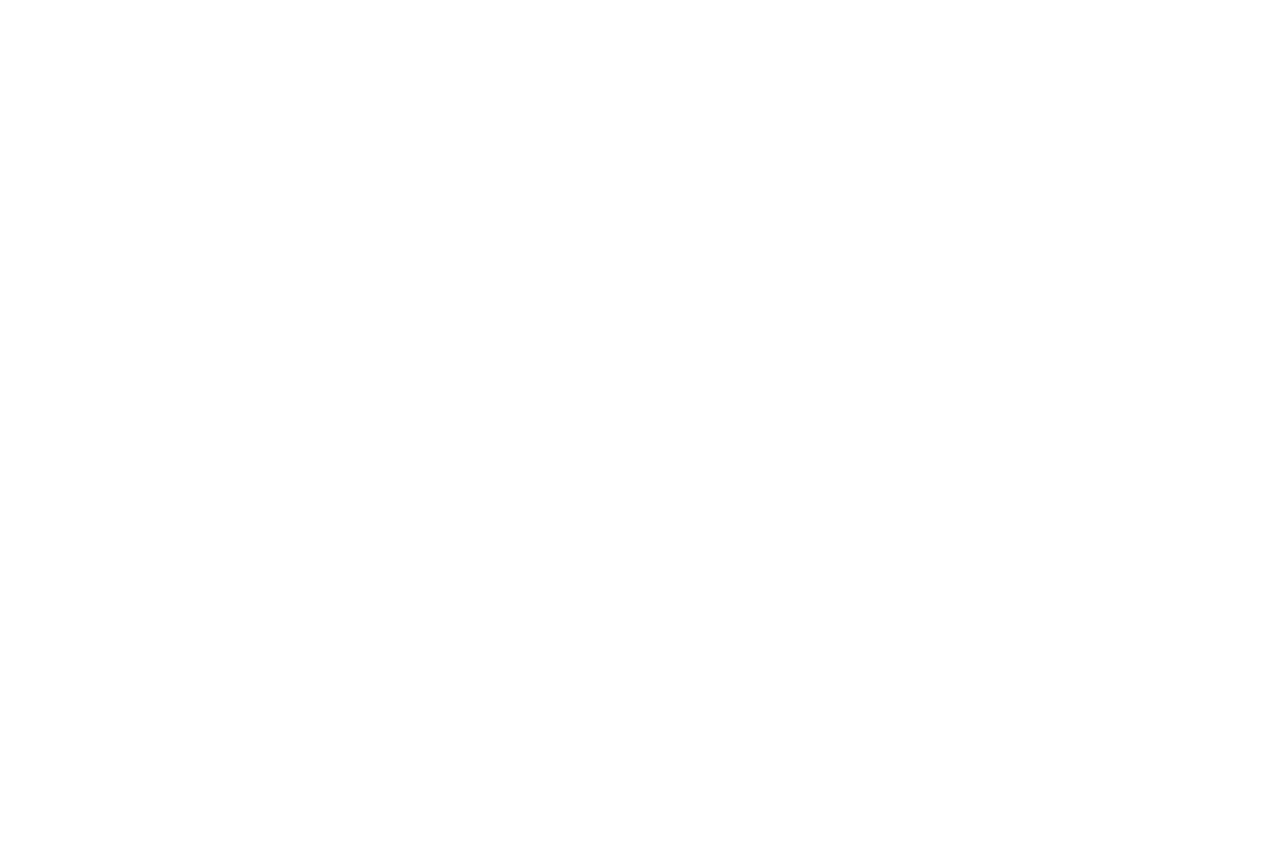
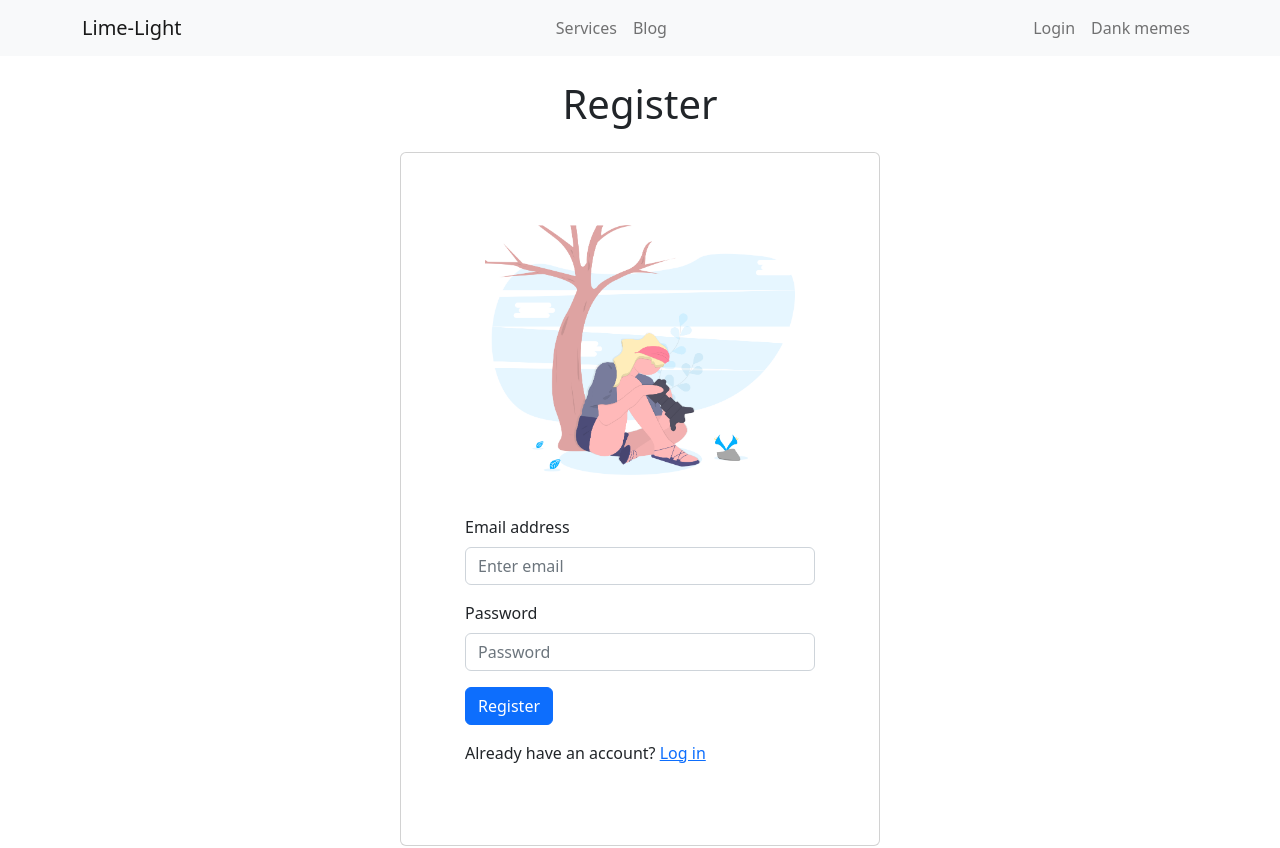
Before and after one commit to SojibRoy/limeLIghtStudio, a React (Create React App) app: page /register in a window 1280 px wide. Shown: the top 848 px of the page. Before the commit the page ends 800 px from the top, so only its background shows below. Built offline with nearby package versions, Linux system fonts and the light colour scheme; no server answers.

Commit message:
Regiter sectio done

```diff
--- a/src/Contexts/AuthProvider/AuthProvider.js
+++ b/src/Contexts/AuthProvider/AuthProvider.js
@@ -1,24 +1,39 @@
-import React, { createContext, useState } from 'react';
-import {getAuth} from 'firebase/auth'
+import React, { createContext, useEffect, useState } from 'react';
+import {createUserWithEmailAndPassword, getAuth, onAuthStateChanged} from 'firebase/auth'
 import app from '../../firebase/firebase.config';
 
-const AuthContext = createContext();
+export const AuthContext = createContext();
 const auth = getAuth(app)
 
-const AuthProvider = () => {
+const AuthProvider = ({children}) => {
     const [user,setUser] = useState(null)
     const [loading,setLoading] = useState(true)
+
+    const createUser = (email, password) => {
+        return createUserWithEmailAndPassword(auth, email, password);
+    }
+
+    useEffect(() => {
+        const unsubscribe=onAuthStateChanged(auth,currentUser => {
+            console.log(currentUser)
+            setUser(currentUser)
+        });
+        return () => {
+            return unsubscribe();
+        }
+    }, [ ])
 
 
 
     const authInfo = {
         user,
         loading,
+        createUser,
 
     }
     return (
         <AuthContext.Provider value={authInfo}>
-
+            {children}
         </AuthContext.Provider>
     );
 };
--- a/src/Pages/Login/Login.js
+++ b/src/Pages/Login/Login.js
@@ -4,6 +4,13 @@ import Form from "react-bootstrap/Form";
 import login from "../../images/login.png";
 import Card from "react-bootstrap/Card";
 import { Link } from "react-router-dom";
+
+const handleLogIn = event => {
+    event.preventDefault();
+    const form = event.target
+    const email = form.email;
+    const password = form.password
+}
 
 const Login = () => {
   return (
@@ -12,7 +19,7 @@ const Login = () => {
       <Card className=" mx-auto p-5" style={{ width: "30rem" }}>
         <Card.Img variant="top" src={login} />
         <Card.Body>
-          <Form>
+          <Form onSubmit={handleLogIn}>
             <Form.Group className="mb-3" controlId="formBasicEmail">
               <Form.Label>Email address</Form.Label>
               <Form.Control type="email" name='email' placeholder="Enter email" required/>
--- a/src/Pages/Register/Register.js
+++ b/src/Pages/Register/Register.js
@@ -1,18 +1,36 @@
-import React from "react";
+import React, { useContext } from "react";
 import Button from "react-bootstrap/Button";
 import Form from "react-bootstrap/Form";
 import login from "../../images/login.png";
 import Card from "react-bootstrap/Card";
 import { Link } from "react-router-dom";
+import { AuthContext } from "../../Contexts/AuthProvider/AuthProvider";
 
 const Register = () => {
+    const {createUser} = useContext(AuthContext)
+
+    const handleSignUp = event=>{
+        event.preventDefault();
+        const form = event.target;
+        const email = form.email.value;
+        const password = form.password.value;
+
+        createUser(email, password)
+        .then(result => {
+            const user = result.user
+            console.log(user)
+
+        })
+        .catch(error => console.error(error))
+
+    }
   return (
     <div>
       <h1 className="my-4 text-center">Register</h1>
       <Card className=" mx-auto p-5" style={{ width: "30rem" }}>
         <Card.Img variant="top" src={login} />
         <Card.Body>
-          <Form>
+          <Form onSubmit={handleSignUp}>
             <Form.Group className="mb-3" controlId="formBasicEmail">
               <Form.Label>Email address</Form.Label>
               <Form.Control type="email" name="email" placeholder="Enter email" />
```
